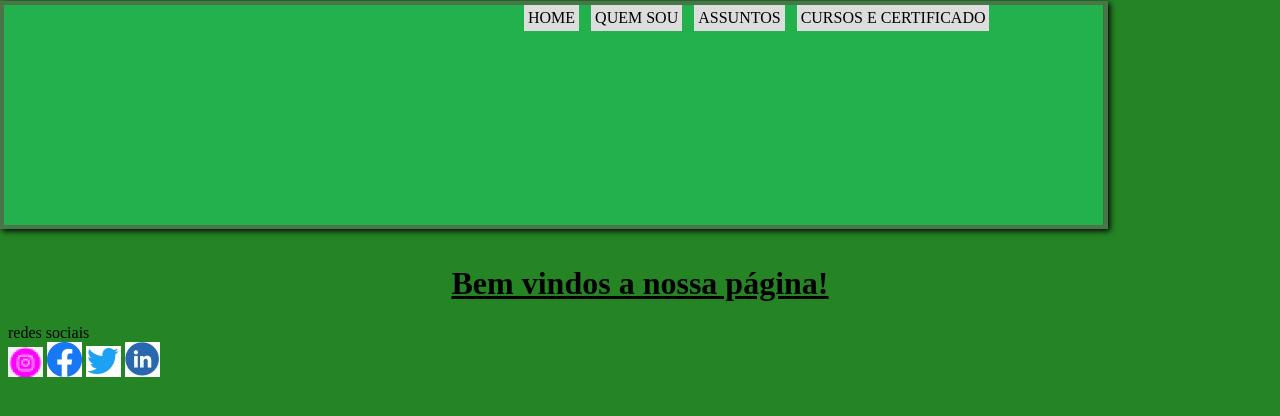
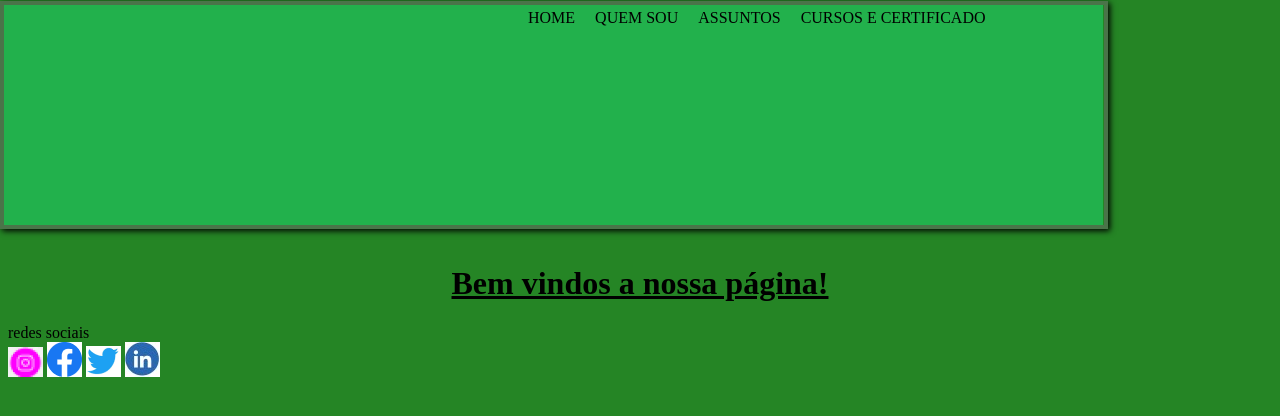
Before and after one commit to AntonioCarlos17/blog_teste, a plain HTML site: page index.html in a window 1280 px wide. Drawn offline with Linux system fonts and the light colour scheme.

Commit message:
mudança na cor
mudança no background-color para transparente no menu

```diff
--- a/_stilos/style.css
+++ b/_stilos/style.css
@@ -88,7 +88,7 @@ nav#menu ul{
 
 nav#menu li{
     display: inline-block;
-    background-color: #dddddd;
+    background-color: transparent;
     padding: 4px;
     margin: 4px;
     transition: .5s;
@@ -96,7 +96,6 @@ nav#menu li{
 
 nav#menu li:hover{
     background-color: #606060;
-
 }
 nav#menu h1{
     display: none;
```
